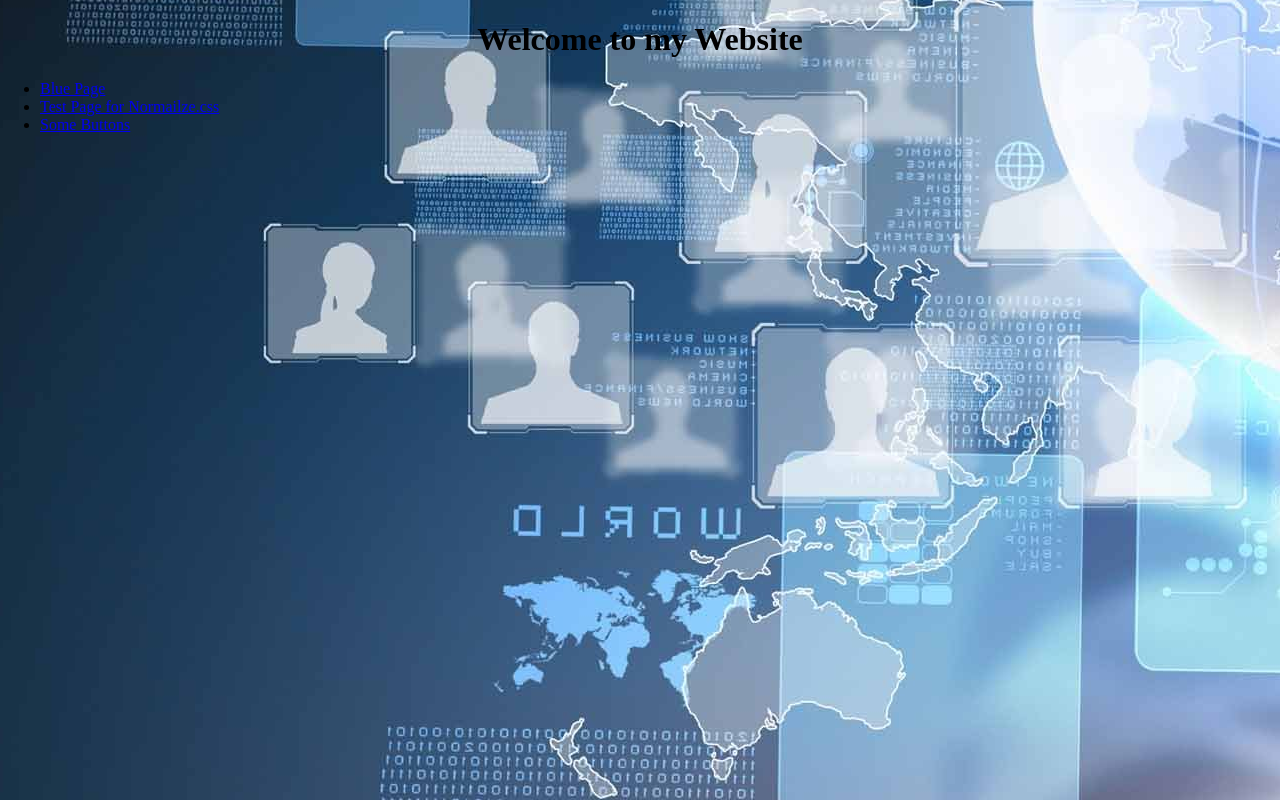
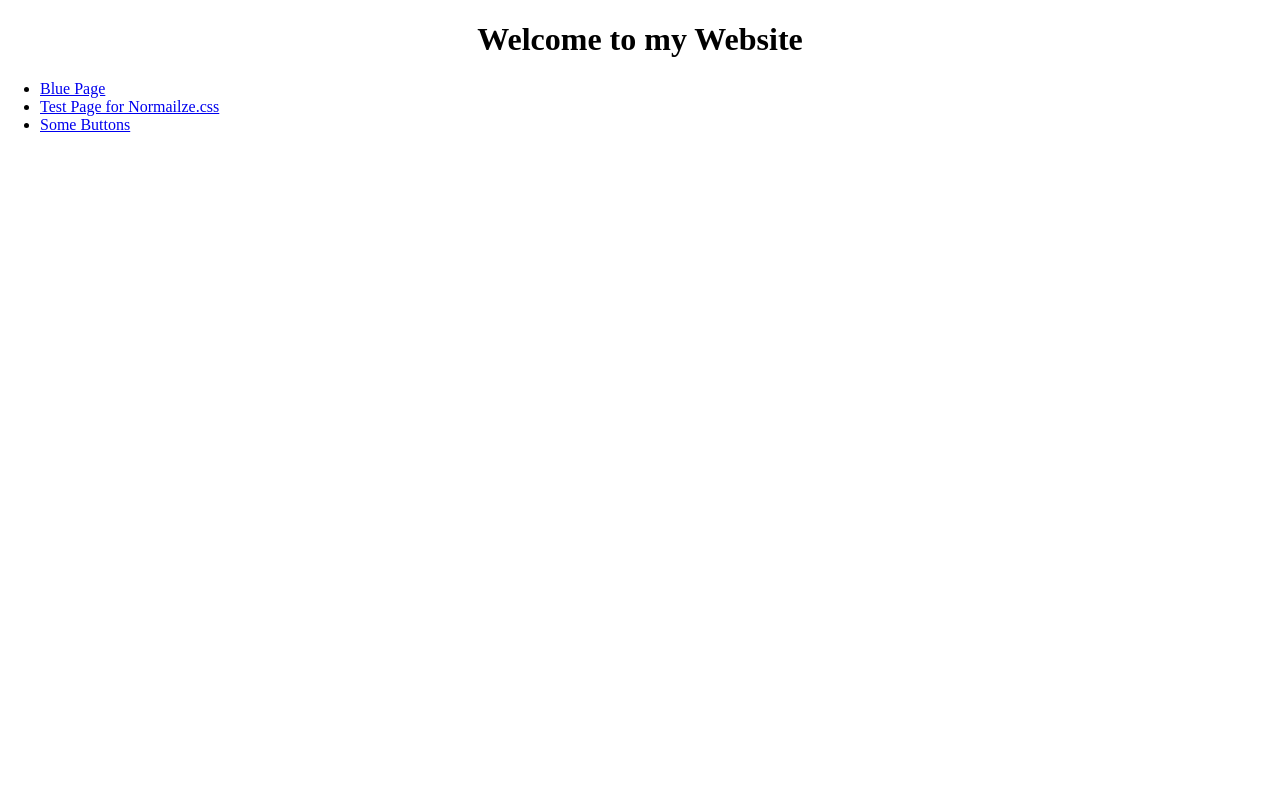
Before and after one commit to Ryguard9521/Ryguad9521.github.io, a plain HTML site: page index.html in a window 1280 px wide. Drawn offline with nearby package versions, Linux system fonts and the light colour scheme.

Commit message:
Update index.html

```diff
--- a/index.html
+++ b/index.html
@@ -3,7 +3,7 @@
 <html>
   <style>
     body{
-    background: url('Backgroundimage.jpg') no-repeat center center fixed;
+
         }
   </style>
   <body>
```
